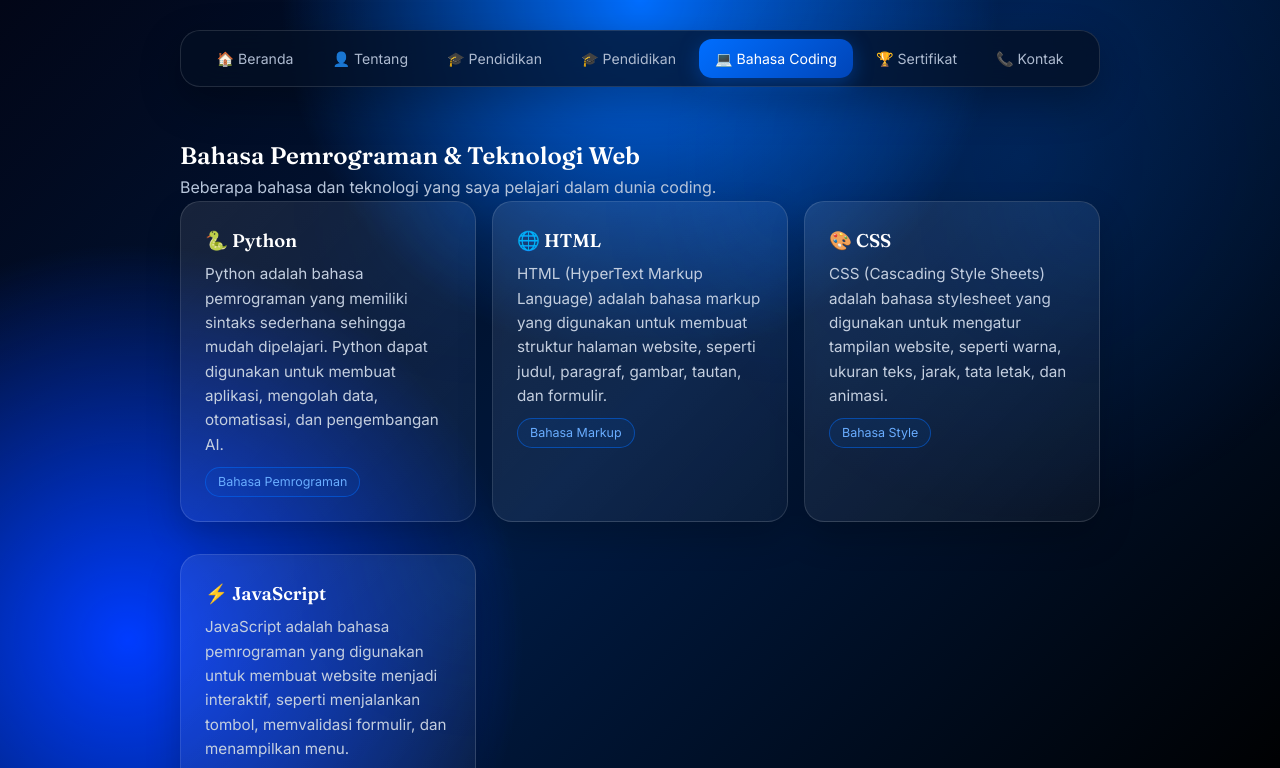
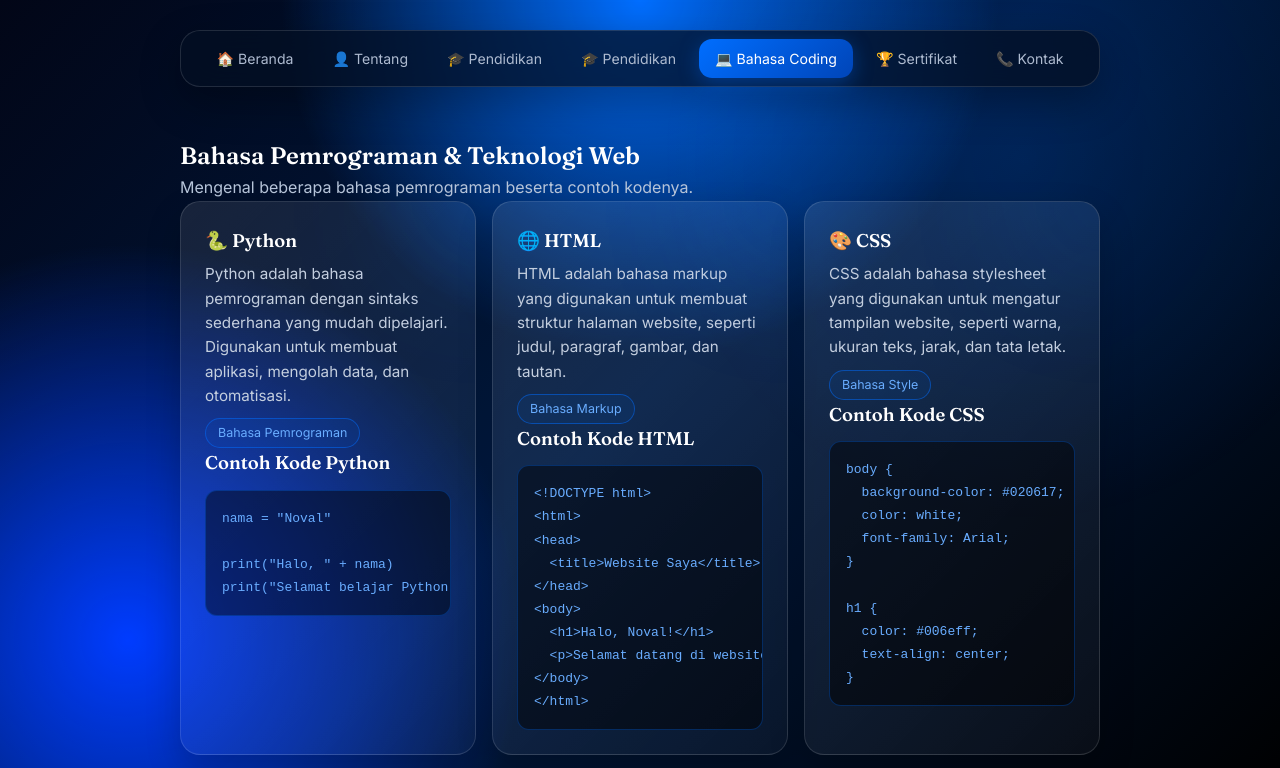
Before and after one commit to VallCrazy/upportofolio, a plain HTML site: page index.html in a window 1280 px wide. Both pictures are taken after a click on the button "💻 Bahasa Coding". Shown: the top 768 px of the page. Drawn offline with Linux system fonts and the light colour scheme.

Commit message:
Enhance language section with code examples

```diff
--- a/index.html
+++ b/index.html
@@ -669,6 +669,30 @@ footer{
   width:100%;
   margin-top:5px;
 }
+
+/* CONTOH KODE PROGRAM */
+
+.code-example {
+  margin-top: 12px;
+  padding: 16px;
+
+  background: rgba(0, 0, 0, 0.45);
+
+  border: 1px solid rgba(0, 110, 255, 0.3);
+  border-radius: 12px;
+
+  overflow-x: auto;
+
+  color: #69adff;
+  font-family: Consolas, monospace;
+  font-size: 13px;
+  line-height: 1.7;
+}
+
+.code-example code {
+  white-space: pre;
+}
+
 </style>
 </head>
 
@@ -1072,111 +1096,131 @@ footer{
 
 </section>
 
+
 <!-- =====================================================
      BAHASA PEMROGRAMAN
 ===================================================== -->
 
-<section
-  id="languages"
-  class="page">
-
-  <h1>
-    Bahasa Pemrograman & Teknologi Web
-  </h1>
+<section id="languages" class="page">
+
+  <h1>Bahasa Pemrograman & Teknologi Web</h1>
 
   <p class="sub">
-    Beberapa bahasa dan teknologi yang saya pelajari
-    dalam dunia coding.
+    Mengenal beberapa bahasa pemrograman beserta contoh kodenya.
   </p>
 
   <div class="grid">
 
     <!-- PYTHON -->
     <div class="card">
-
       <h3>🐍 Python</h3>
 
       <p>
-        Python adalah bahasa pemrograman yang memiliki
-        sintaks sederhana sehingga mudah dipelajari.
-        Python dapat digunakan untuk membuat aplikasi,
-        mengolah data, otomatisasi, dan pengembangan AI.
+        Python adalah bahasa pemrograman dengan sintaks
+        sederhana yang mudah dipelajari. Digunakan untuk
+        membuat aplikasi, mengolah data, dan otomatisasi.
       </p>
 
-      <span class="tag">
-        Bahasa Pemrograman
-      </span>
+      <span class="tag">Bahasa Pemrograman</span>
+
+      <h3>Contoh Kode Python</h3>
+
+      <pre class="code-example"><code>nama = "Noval"
+
+print("Halo, " + nama)
+print("Selamat belajar Python!")</code></pre>
 
     </div>
 
     <!-- HTML -->
     <div class="card">
-
       <h3>🌐 HTML</h3>
 
       <p>
-        HTML (HyperText Markup Language) adalah bahasa
-        markup yang digunakan untuk membuat struktur
-        halaman website, seperti judul, paragraf,
-        gambar, tautan, dan formulir.
+        HTML adalah bahasa markup yang digunakan untuk
+        membuat struktur halaman website, seperti judul,
+        paragraf, gambar, dan tautan.
       </p>
 
-      <span class="tag">
-        Bahasa Markup
-      </span>
+      <span class="tag">Bahasa Markup</span>
+
+      <h3>Contoh Kode HTML</h3>
+
+      <pre class="code-example"><code>&lt;!DOCTYPE html&gt;
+&lt;html&gt;
+&lt;head&gt;
+  &lt;title&gt;Website Saya&lt;/title&gt;
+&lt;/head&gt;
+&lt;body&gt;
+  &lt;h1&gt;Halo, Noval!&lt;/h1&gt;
+  &lt;p&gt;Selamat datang di website saya.&lt;/p&gt;
+&lt;/body&gt;
+&lt;/html&gt;</code></pre>
 
     </div>
 
     <!-- CSS -->
     <div class="card">
-
       <h3>🎨 CSS</h3>
 
       <p>
-        CSS (Cascading Style Sheets) adalah bahasa
-        stylesheet yang digunakan untuk mengatur
-        tampilan website, seperti warna, ukuran teks,
-        jarak, tata letak, dan animasi.
+        CSS adalah bahasa stylesheet yang digunakan
+        untuk mengatur tampilan website, seperti warna,
+        ukuran teks, jarak, dan tata letak.
       </p>
 
-      <span class="tag">
-        Bahasa Style
-      </span>
+      <span class="tag">Bahasa Style</span>
+
+      <h3>Contoh Kode CSS</h3>
+
+      <pre class="code-example"><code>body {
+  background-color: #020617;
+  color: white;
+  font-family: Arial;
+}
+
+h1 {
+  color: #006eff;
+  text-align: center;
+}</code></pre>
 
     </div>
 
     <!-- JAVASCRIPT -->
     <div class="card">
-
       <h3>⚡ JavaScript</h3>
 
       <p>
         JavaScript adalah bahasa pemrograman yang
-        digunakan untuk membuat website menjadi
-        interaktif, seperti menjalankan tombol,
-        memvalidasi formulir, dan menampilkan menu.
+        digunakan untuk membuat website interaktif,
+        seperti tombol, menu, dan formulir.
       </p>
 
-      <span class="tag">
-        Bahasa Pemrograman
-      </span>
+      <span class="tag">Bahasa Pemrograman</span>
+
+      <h3>Contoh Kode JavaScript</h3>
+
+      <pre class="code-example"><code>let nama = "Noval";
+
+function sapa() {
+  alert("Halo, " + nama);
+}
+
+sapa();</code></pre>
 
     </div>
 
   </div>
 
   <!-- HUBUNGAN BAHASA -->
-
   <div class="card">
 
     <h3>🔗 Hubungan HTML, CSS, dan JavaScript</h3>
 
     <p>
-      HTML membentuk struktur website, CSS mengatur
-      tampilannya, sedangkan JavaScript menambahkan
-      fungsi dan interaksi. Ketiganya dapat digunakan
-      bersama untuk membuat website yang menarik
-      dan mudah digunakan.
+      HTML digunakan untuk membuat struktur website,
+      CSS mengatur tampilannya, sedangkan JavaScript
+      membuat website menjadi interaktif.
     </p>
 
   </div>
@@ -1184,12 +1228,11 @@ footer{
   <button
     class="btn"
     onclick="showPage('certificate')">
-
     Lihat Sertifikat →
-
   </button>
 
 </section>
+
 
 <!-- =====================================================
      SERTIFIKAT
```
